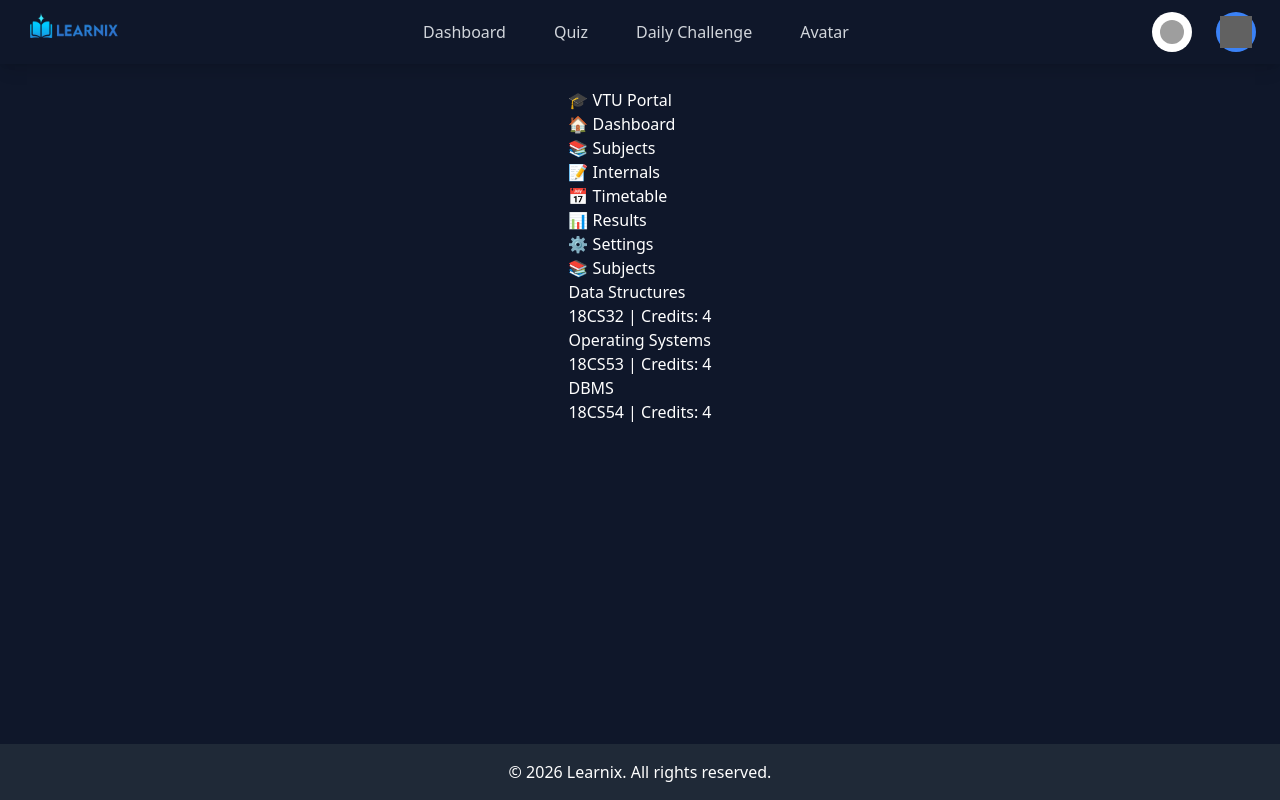
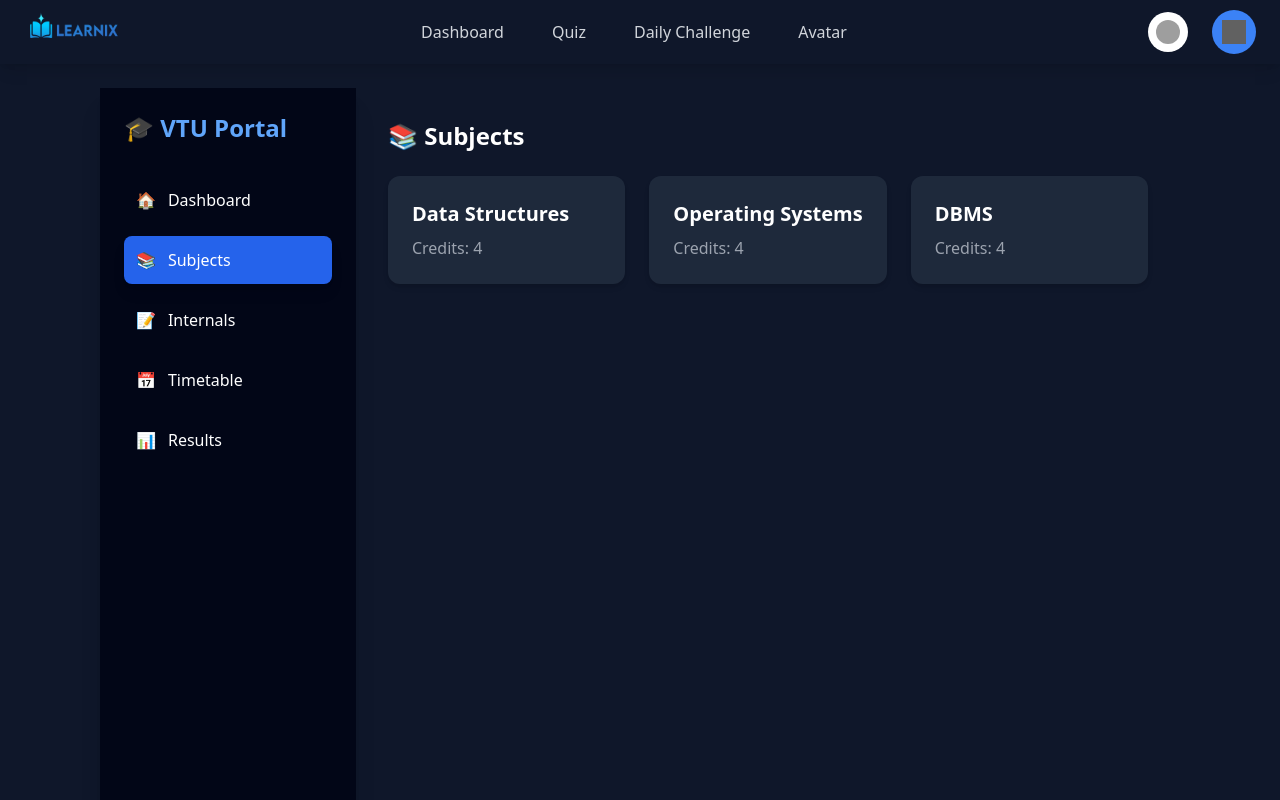
Before and after one commit to sparsha-2006/Learnix, a React (Vite) app in the folder versathon/learnix/: page /student in a window 1280 px wide. Both pictures are taken after a click on the item "📚 Subjects". Shown: the top 800 px of the page. Built offline with nearby package versions, Linux system fonts and the light colour scheme; grey boxes are pictures that could not be loaded.

Commit message:
student page edits

```diff
--- a/versathon/learnix/src/components/Navbar.jsx
+++ b/versathon/learnix/src/components/Navbar.jsx
@@ -64,11 +64,11 @@ const Navbar = () => {
             <div className="relative">
               <button
                 onClick={() => setProfileOpen(!profileOpen)}
-                className="w-10 h-10 bg-blue-500 hover:bg-blue-600 rounded-full flex items-center justify-center"
+                className="w-11 h-11 bg-blue-500 hover:bg-blue-600 rounded-full flex items-center justify-center"
               >
                 <img
                   src="https://cdn-icons-png.flaticon.com/128/456/456212.png"
-                  className="w-8 h-8 invert"
+                  className="w-6 h-6 invert"
                   alt="Profile"
                 />
               </button>
--- a/versathon/learnix/src/pages/student.jsx
+++ b/versathon/learnix/src/pages/student.jsx
@@ -1,81 +1,47 @@
-// import { useState } from "react";
 
-// import StudentProfile from "../components/student/StudentProfile";
-// import Courses from "../components/student/Courses";
-// import QuizSection from "../components/student/QuizSection";
-// import Events from "../components/student/Events";
-// import Leaderboard from "../components/Leaderboard";
-
-// function Student() {
-//   const [active, setActive] = useState("courses");
-//   const [xp, setXp] = useState(0);
-
-//   const level = Math.floor(xp / 100);
-
-//   return (
-//     <div style={{ padding: "20px" }}>
-
-//       {/* Motivational Text */}
-//       <h1 style={{ textAlign: "center" }}>
-//         🚀 Learn Today. Lead Tomorrow.
-//       </h1>
-
-//       {/* Profile */}
-//       <StudentProfile xp={xp} level={level} />
-
-//       {/* Navigation Buttons */}
-//       <div style={{ marginTop: "20px" }}>
-//         <button onClick={() => setActive("courses")}>Courses</button>
-//         <button onClick={() => setActive("quiz")}>Quiz</button>
-//         <button onClick={() => setActive("events")}>Events</button>
-//         <button onClick={() => setActive("leaderboard")}>Leaderboard</button>
-//       </div>
-
-//       {/* Section Render */}
-//       <div style={{ marginTop: "30px" }}>
-//         {active === "courses" && <Courses />}
-//         {active === "quiz" && <QuizSection setXp={setXp} />}
-//         {active === "events" && <Events />}
-//         {active === "leaderboard" && <Leaderboard xp={xp} />}
-//       </div>
-
-//     </div>
-//   );
-// }
-
-// export default Student;
 import { useState } from "react";
 
 function Student() {
   const [activeTab, setActiveTab] = useState("dashboard");
 
+  const tabs = [
+    { id: "dashboard", label: "Dashboard", icon: "🏠" },
+    { id: "subjects", label: "Subjects", icon: "📚" },
+    { id: "internals", label: "Internals", icon: "📝" },
+    { id: "timetable", label: "Timetable", icon: "📅" },
+    { id: "results", label: "Results", icon: "📊" },
+  ];
+
   const renderContent = () => {
     switch (activeTab) {
       case "dashboard":
         return (
-          <div>
-            <h1>Welcome Back 👨‍💻</h1>
-            <p>Branch: CSE | Semester: 5 | CGPA: 8.7</p>
+          <div className="space-y-4">
+            <h1 className="text-3xl font-bold">Welcome Back 👨‍💻</h1>
+            <div className="bg-slate-800 p-6 rounded-xl shadow-lg hover:shadow-2xl transition">
+              <p className="text-gray-300">Branch: CSE</p>
+              <p className="text-gray-300">Semester: 5</p>
+              <p className="text-gray-300">CGPA: 8.7</p>
+            </div>
           </div>
         );
 
       case "subjects":
         return (
           <div>
-            <h2>📚 Subjects</h2>
-            <div className="subjects-grid">
-              <div className="subject-card">
-                <h3>Data Structures</h3>
-                <p>18CS32 | Credits: 4</p>
-              </div>
-              <div className="subject-card">
-                <h3>Operating Systems</h3>
-                <p>18CS53 | Credits: 4</p>
-              </div>
-              <div className="subject-card">
-                <h3>DBMS</h3>
-                <p>18CS54 | Credits: 4</p>
-              </div>
+            <h2 className="text-2xl font-semibold mb-6">📚 Subjects</h2>
+            <div className="grid md:grid-cols-3 gap-6">
+              {["Data Structures", "Operating Systems", "DBMS"].map(
+                (subject, index) => (
+                  <div
+                    key={index}
+                    className="bg-slate-800 p-6 rounded-xl shadow-md hover:scale-105 hover:shadow-2xl transition duration-300 cursor-pointer"
+                  >
+                    <h3 className="text-xl font-semibold">{subject}</h3>
+                    <p className="text-gray-400 mt-2">Credits: 4</p>
+                  </div>
+                )
+              )}
             </div>
           </div>
         );
@@ -83,35 +49,43 @@ function Student() {
       case "internals":
         return (
           <div>
-            <h2>📝 Internal Marks</h2>
-            <p>Data Structures - 18/20</p>
-            <p>Operating Systems - 16/20</p>
-            <p>DBMS - 19/20</p>
+            <h2 className="text-2xl font-semibold mb-4">📝 Internal Marks</h2>
+            <div className="space-y-4">
+              {[
+                { name: "Data Structures", marks: 18 },
+                { name: "Operating Systems", marks: 16 },
+                { name: "DBMS", marks: 19 },
+              ].map((item, index) => (
+                <div key={index}>
+                  <p>{item.name}</p>
+                  <div className="w-full bg-slate-700 rounded-full h-3 mt-2">
+                    <div
+                      className="bg-blue-500 h-3 rounded-full transition-all duration-500"
+                      style={{ width: `${item.marks * 5}%` }}
+                    ></div>
+                  </div>
+                </div>
+              ))}
+            </div>
           </div>
         );
 
       case "timetable":
         return (
           <div>
-            <h2>📅 Timetable</h2>
-            <p>Monday - DS, OS</p>
-            <p>Tuesday - DBMS, AI</p>
+            <h2 className="text-2xl font-semibold mb-4">📅 Timetable</h2>
+            <div className="bg-slate-800 p-6 rounded-xl shadow-lg">
+              <p>Monday — DS, OS</p>
+              <p>Tuesday — DBMS, AI</p>
+            </div>
           </div>
         );
 
       case "results":
         return (
-          <div>
-            <h2>📊 Results</h2>
-            <p>SGPA: 8.7</p>
-          </div>
-        );
-
-      case "settings":
-        return (
-          <div>
-            <h2>⚙️ Settings</h2>
-            <p>Profile Settings</p>
+          <div className="bg-slate-800 p-6 rounded-xl shadow-lg">
+            <h2 className="text-2xl font-semibold mb-4">📊 Results</h2>
+            <p className="text-lg">SGPA: <span className="text-blue-400 font-bold">8.7</span></p>
           </div>
         );
 
@@ -121,23 +95,35 @@ function Student() {
   };
 
   return (
-    <div className="student-layout">
+    <div className="flex min-h-screen bg-slate-900 text-white">
 
       {/* Sidebar */}
-      <aside className="sidebar">
-        <h2 className="logo">🎓 VTU Portal</h2>
-        <ul>
-          <li onClick={() => setActiveTab("dashboard")}>🏠 Dashboard</li>
-          <li onClick={() => setActiveTab("subjects")}>📚 Subjects</li>
-          <li onClick={() => setActiveTab("internals")}>📝 Internals</li>
-          <li onClick={() => setActiveTab("timetable")}>📅 Timetable</li>
-          <li onClick={() => setActiveTab("results")}>📊 Results</li>
-          <li onClick={() => setActiveTab("settings")}>⚙️ Settings</li>
+      <aside className="w-64 bg-slate-950 p-6 shadow-xl hidden md:block">
+        <h2 className="text-2xl font-bold mb-8 text-blue-400">
+          🎓 VTU Portal
+        </h2>
+
+        <ul className="space-y-3">
+          {tabs.map((tab) => (
+            <li
+              key={tab.id}
+              onClick={() => setActiveTab(tab.id)}
+              className={`p-3 rounded-lg cursor-pointer transition-all duration-200 flex items-center space-x-3
+                ${
+                  activeTab === tab.id
+                    ? "bg-blue-600 shadow-lg"
+                    : "hover:bg-slate-800 hover:translate-x-1"
+                }`}
+            >
+              <span>{tab.icon}</span>
+              <span>{tab.label}</span>
+            </li>
+          ))}
         </ul>
       </aside>
 
       {/* Main Content */}
-      <main className="main-content">
+      <main className="flex-1 p-8">
         {renderContent()}
       </main>
 
```
